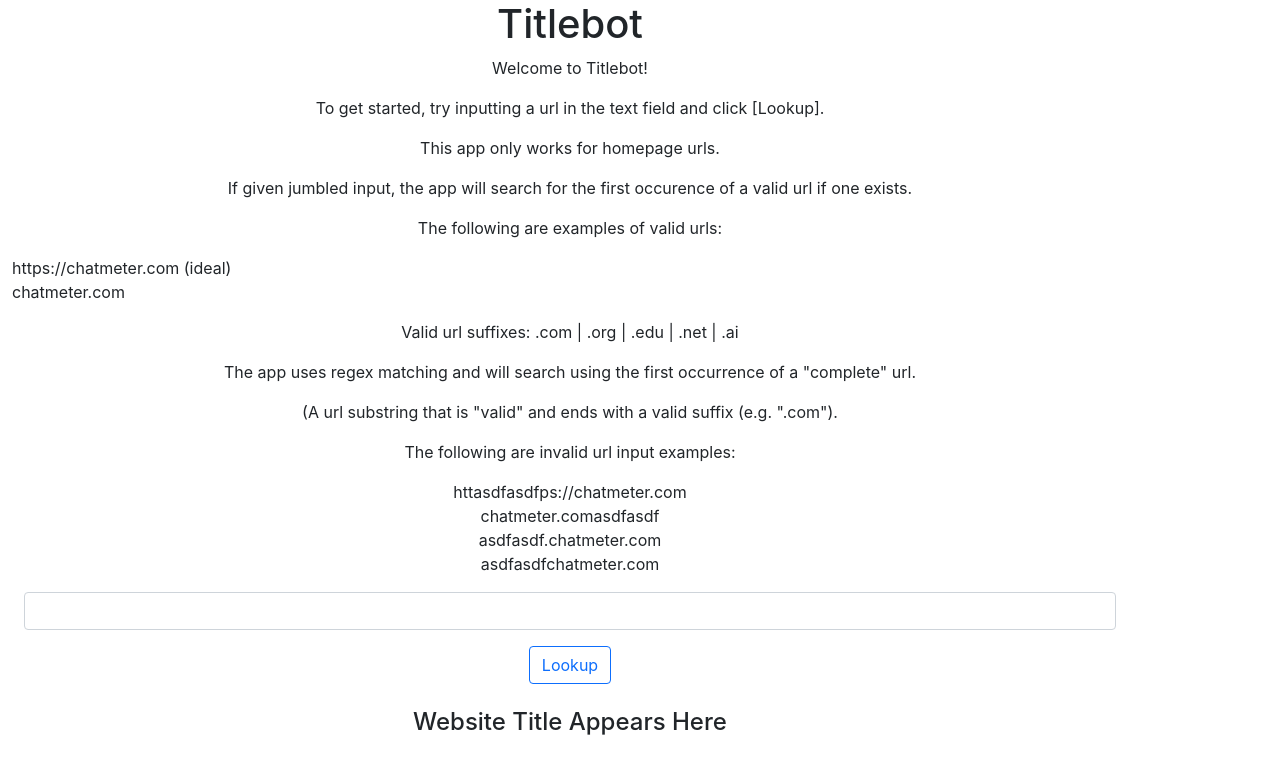
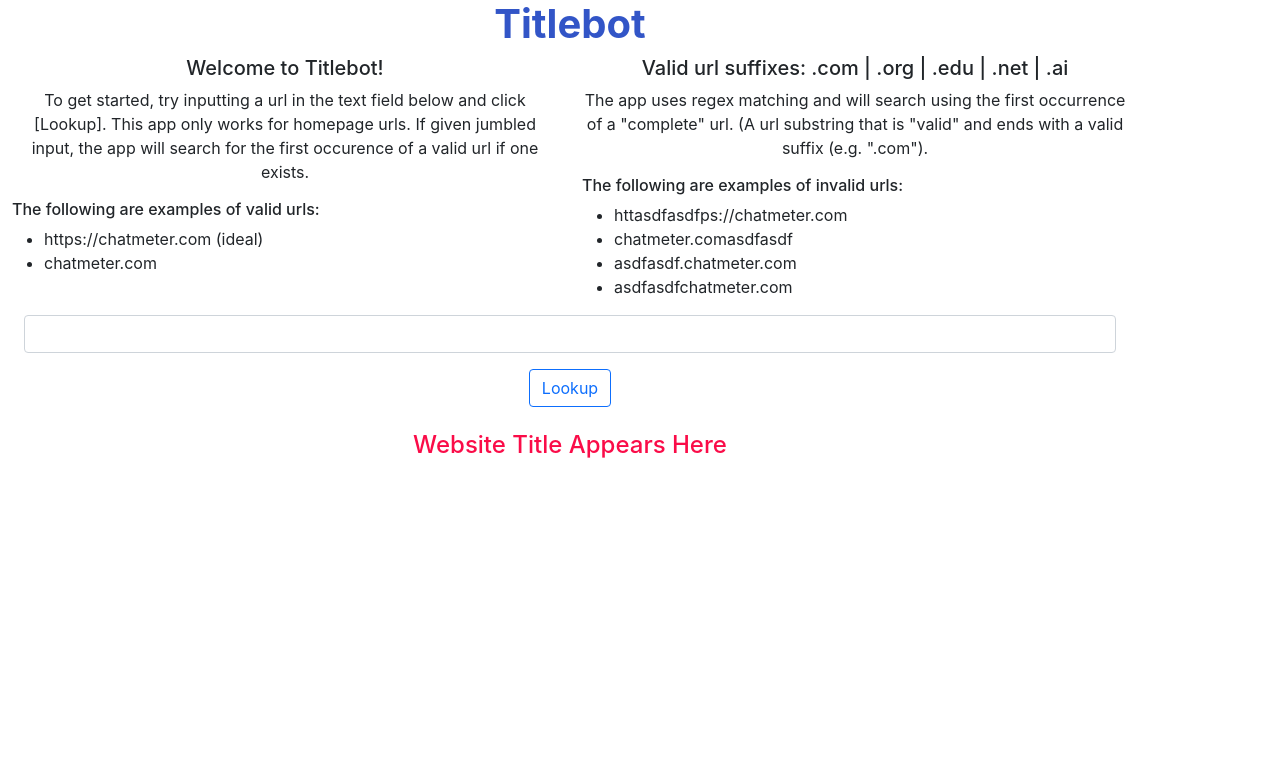
Before and after one commit to cf7/titlebot, a React app: page / in a window 1280 px wide. Shown: the top 774 px of the page. Built offline with nearby package versions, Linux system fonts and the light colour scheme; what axios-mock-adapter would draw is missing.

Commit message:
nice styling, closer to primary function

```diff
--- a/package.json
+++ b/package.json
@@ -17,7 +17,7 @@
     "reset": "npm run build; npm start",
     "start": "node server.js",
     "nodemon": "nodemon server.js --delay 2",
-    "build": "rm build/*; NODE_ENV=production webpack",
+    "build": "rm build/*; webpack",
     "dev-start": "NODE_ENV=development webpack serve",
     "test": "jest ./src/"
   },
--- a/src/App.js
+++ b/src/App.js
@@ -11,10 +11,12 @@ import axios from 'axios';
 import MockAdapter from 'axios-mock-adapter';
 
 
-if (process.env.NODE_ENV == 'development') {
+let env = process.env.NODE_ENV;
+
+if (env && env == 'development') {
   const mock = new MockAdapter(axios);
   mock.onPost("/lookup").reply(200, {
-    title: "<title>Fake Title</title>",
+    // title: "<title>Fake Title</title>",
   });
 }
 
@@ -27,12 +29,14 @@ export default class App extends React.Component {
       url: '',
       title: 'Website Title Appears Here',
       alert: false, // true, // default false
+      alertVariant: 'danger',
       alertIndex: 0,
     };
     this.suffixes = ['.com','.org','.edu','.net','.ai'];
     this.alertMessages = [
       "Please provide a url to a website's homepage",
       "url must have prefix 'https://' or 'http://'",
+      "Website valid but no title found",
     ];
   }
 
@@ -57,6 +61,7 @@ export default class App extends React.Component {
       } else {
         this.setState({
           alert: true,
+          alertVariant: 'danger',
           alertIndex: 1,
         });
       }
@@ -70,30 +75,30 @@ export default class App extends React.Component {
       });
       console.log(inputURL);
       // (https:\/\/)?.*(\.com|\.org|\.edu|\.net|\.io|\.ai)
+
       let form = new FormData();
       form.append('data', 'https://' + inputURL + '.com');
       axios.post('/lookup', form)
         .then((response) => {
-          console.log("submitted");
-          console.log(response);
-          console.log(response.data);
-          console.log(response.data.title.match(/(<title.*>).*(<\/title>)/));
-          let data1 = response.data.title.match(/(<title.*>).*(<\/title>)/);
-          console.log(data1);
-          // let data2 = data1[0].match(/(>).*(<\/)/);
-          // console.log(data2);
-          let title = data1[0].match(/[>](.*)[<][/]/)[1];
-          this.setState({ title: title });
-        }).catch((e) => {
-          console.error(e);
-        });
+          if (response.title) {
             this.setState({
-        title: inputURL,
+              title: title,
               alert: false,
             });
           } else {
             this.setState({
               alert: true,
+              alertVariant: 'warning',
+              alertIndex: 2
+            });
+          }
+        }).catch((e) => {
+          console.error(e);
+        });
+    } else {
+      this.setState({
+        alert: true,
+        alertVariant: 'danger',
         alertIndex: 0
       });
     }
@@ -105,26 +110,31 @@ export default class App extends React.Component {
       <Row>
         <h1>Titlebot</h1>
       </Row>
-      <Row>
-        <p>Welcome to Titlebot!</p>
-        <p>To get started, try inputting a url in the text field and click [Lookup].</p>
-        <p>This app only works for homepage urls.</p>
-        <p>If given jumbled input, the app will search for the first occurence of a valid url if one exists.</p>
-        <p>The following are examples of valid urls:</p>
+      <Row className="description">
+        <Col>
+        <h5>Welcome to Titlebot!</h5>
+        <p>To get started, try inputting a url in the text field below and click [Lookup]. This app only works for homepage urls. If given jumbled input, the app will search for the first occurence of a valid url if one exists.</p>
+        <figure>
+          <h6>The following are examples of valid urls:</h6>
           <ul className="valid-inputs">
             <li>https://chatmeter.com (ideal)</li>
             <li>chatmeter.com</li>
           </ul>
-        <p>Valid url suffixes: .com | .org | .edu | .net | .ai</p>
-        <p>The app uses regex matching and will search using the first occurrence of a "complete" url.</p>
-        <p>(A url substring that is "valid" and ends with a valid suffix (e.g. ".com").</p>
-        <p>The following are invalid url input examples:</p>
+        </figure>
+        </Col>
+        <Col>
+        <h5>Valid url suffixes: .com | .org | .edu | .net | .ai</h5>
+        <p>The app uses regex matching and will search using the first occurrence of a "complete" url. (A url substring that is "valid" and ends with a valid suffix (e.g. ".com").</p>
+        <figure>
+          <h6>The following are examples of invalid urls:</h6>
             <ul className="invalid-inputs">
               <li>httasdfasdfps://chatmeter.com</li>
               <li>chatmeter.comasdfasdf</li>
               <li>asdfasdf.chatmeter.com</li>
               <li>asdfasdfchatmeter.com</li>
             </ul>
+        </figure>
+        </Col>
       </Row>
       <Row className="form-view">
       <Col>
@@ -137,7 +147,7 @@ export default class App extends React.Component {
                 value={this.state.displayURL}
               >
               </Form.Control>
-              <Alert variant="danger" show={this.state.alert} >
+              <Alert variant={this.state.alertVariant} show={this.state.alert} >
                 { this.alertMessages[this.state.alertIndex] }
               </Alert>
               <Form.Label>
--- a/src/scss/App.scss
+++ b/src/scss/App.scss
@@ -7,63 +7,49 @@
   height: 100%;
 }
 
-.App-logo {
-  height: 40vmin;
-  pointer-events: none;
-}
-
-@media (prefers-reduced-motion: no-preference) {
-  .App-logo {
-    animation: App-logo-spin infinite 20s linear;
+.description.row {
+  justify-content: center;
+  p {
+    // min-width: 10%;
+    // max-width: 80%;
+    margin-bottom: 0px;
   }
-}
-
-.App-header {
-  background-color: #282c34;
-  min-height: 100vh;
-  display: flex;
-  flex-direction: column;
-  align-items: center;
-  justify-content: center;
-  font-size: calc(10px + 2vmin);
-  color: white;
-}
-
-.App-link {
-  color: #61dafb;
-}
-
-@keyframes App-logo-spin {
-  from {
-    transform: rotate(0deg);
+  figure {
+    margin-top: 16px;
   }
-  to {
-    transform: rotate(360deg);
+  h6 {
+    text-align: left !important;
+  }
+  ul.valid-inputs {
+    // align-self: center;
+    text-align: left !important;
+    li {
+      width: 100%;
+    }
+  }
+  ul.invalid-inputs {
+    // align-self: center;
+    text-align: left !important;
+    li {
+      width: 100%;
+    }
   }
 }
 
 .form-view.row {
   align-self: center;
-  /*min-width: 500px;
-  max-width: 700px;*/
   margin: 0px !important;
   input.form-control {
     margin-bottom: 16px;
   }
 }
 
-
+h1 {
+  font-weight: bold;
+  color: #3255c7;
+}
 
 h4.output-display {
   margin-top: 16px;
+  color: #fa0c48;
 }
-
-ul.valid-inputs > li {
-  width:  50%;
-  align-self: center;
-  text-align: left !important;
-}
-
-ul.invalid-inputs {
-  /*justify-items: center !important;*/
-}
--- a/webpack.config.js
+++ b/webpack.config.js
@@ -1,7 +1,6 @@
 const HTMLWebpackPlugin = require('html-webpack-plugin');
 const path = require('path');
 const webpack = require('webpack');
-require('dotenv').config({ path: './.env' });
 
 module.exports = {
   mode: process.env.NODE_ENV,
@@ -48,7 +47,7 @@ module.exports = {
       title: 'Titlebot',
     }),
     new webpack.DefinePlugin({
-      "process.env": JSON.stringify(process.env);
+      "process.env": JSON.stringify(process.env),
     }),
   ],
 
@@ -73,10 +72,6 @@ module.exports = {
     hot: false,
     headers: {
       "Access-Control-Allow-Origin": "*",
-    },
-    proxy: {
-      target: "https://localhost:3000",
-      changeOrigin: true
     }
   }
 };
```
Also changed, not shown: server.js (+20 -9 lines). Lines whose indentation alone changed are shown as unchanged.
